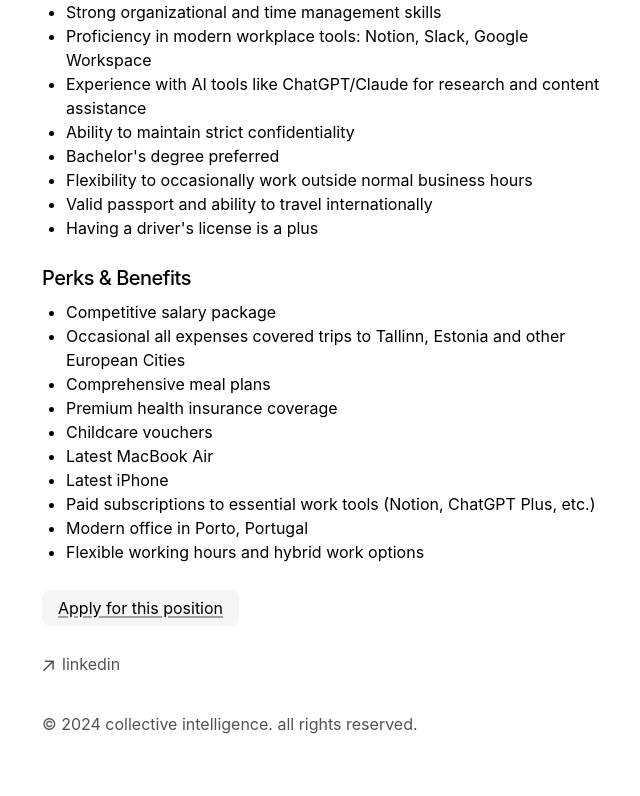
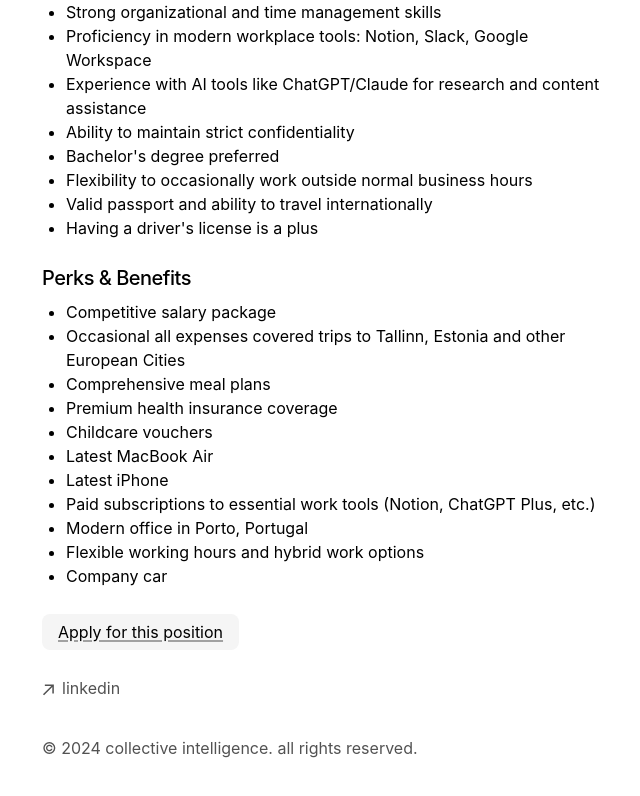
Before and after one commit to col-intel/collective-intelligence, a Next.js app: page /jobs/executive-assistant in a window 1280 px wide. Shown: the part 876-1672 px from the top of the page, without its empty margins (310-950 px from the left). Built offline with nearby package versions, Linux system fonts and the light colour scheme.

Commit message:
Added company car

```diff
--- a/app/jobs/executive-assistant/page.tsx
+++ b/app/jobs/executive-assistant/page.tsx
@@ -58,7 +58,8 @@
         "Latest iPhone",
         "Paid subscriptions to essential work tools (Notion, ChatGPT Plus, etc.)",
         "Modern office in Porto, Portugal",
-        "Flexible working hours and hybrid work options"
+        "Flexible working hours and hybrid work options",
+        "Company car"
       ]}
     />
   )
```
